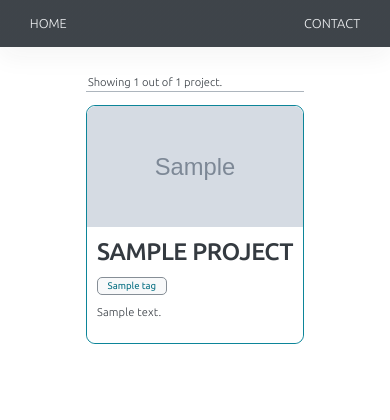
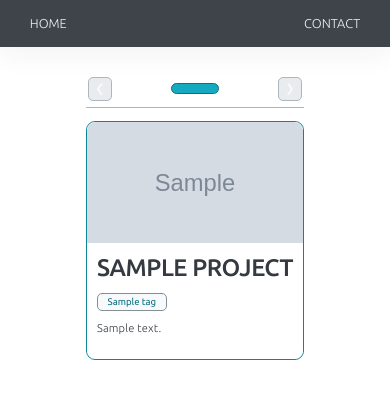
Before and after one commit to kmilewczyk96/kmilew, a Django app: page /projects/ in a window 390 px wide. Shown: the top 420 px of the page. Run offline with Django 4.2, Linux system fonts and the light colour scheme; tables that the repository leaves empty hold one stand-in row (values such as "Sample post"); grey boxes marked "Sample" are stand-in pictures; some libraries are stand-ins or nearby versions.

Commit message:
More media queries, polished paginator.html.

```diff
--- a/app/static/js/project-list.js
+++ b/app/static/js/project-list.js
@@ -1,4 +1,5 @@
 'use strict';
+
 
 const paginatorBottomVisibility = function () {
   // Add bottom paginator if doc height > viewport height:
@@ -31,3 +32,27 @@ if (tagFilterForm) {
     });
   }
 }
+
+const toggleNavBtn = document.getElementsByClassName('btn--collapse')[0];
+const filterContainer = document.getElementsByClassName('filter-container')[0];
+const toggleFilter = function () {
+  filterContainer.classList.toggle('slide-in');
+};
+
+toggleNavBtn.addEventListener('click', toggleFilter);
+
+
+const filterForm = document.getElementsByClassName('tag-filter-form')[0];
+const filterStickyFlex = function () {
+  const remToPixel = parseFloat(getComputedStyle(document.documentElement).fontSize);
+  const filterHeight = (remToPixel * 9.6) + filterForm.scrollHeight;
+  const changeToFlex = filterHeight >= window.innerHeight;
+  if (changeToFlex) {
+    filterForm.classList.remove('sticky');
+  } else {
+    filterForm.classList.add('sticky');
+  }
+};
+
+window.addEventListener('load', filterStickyFlex);
+window.addEventListener('resize', filterStickyFlex);
--- a/app/static/styles/elements/_navbar.css
+++ b/app/static/styles/elements/_navbar.css
@@ -13,6 +13,7 @@
 
 .nav-link-list {
   list-style: none;
+  position: relative;
   display: flex;
   justify-content: space-between;
   align-items: center;
@@ -33,7 +34,7 @@
   text-transform: uppercase;
   color: #f1f3f5;
   border: 1px solid rgba(248, 249, 250, 0);
-  transition: 0.3s;
+  transition: border 0.3s;
 
   padding: 0.8rem 0.4rem;
 }
--- a/app/static/styles/elements/_paginator.css
+++ b/app/static/styles/elements/_paginator.css
@@ -6,23 +6,66 @@
 
 .paginator--top {
   border-bottom: 0.1rem solid #adb5bd;
-  padding: 0 0.2rem 0.4rem 0.2rem;
+  padding: 0 0.2rem 0.8rem 0.2rem;
 }
 
 .paginator--bottom {
   border-top: 0.1rem solid #adb5bd;
-  padding: 0.4rem 0.2rem;
+  padding: 0.8rem 0.2rem;
 }
 
 .paginator-buttons {
+  width: 100%;
   display: flex;
+  justify-content: space-between;
+  align-items: center;
   gap: 0.8rem;
 }
 
-.paginator-link:link,
-.paginator-link:visited {
+.paginator-page {
   display: inline-block;
+  width: 3rem;
+  height: 1.4rem;
+  border: 1px solid #0b7285;
+  border-radius: 9px;
+}
+
+.paginator-page--current {
+  width: 6rem;
+  background-color: #15aabf;
+}
+
+.btn--paginator:link,
+.btn--paginator:visited,
+.btn--paginator--inactive {
   text-decoration: none;
-  cursor: pointer;
-  color: #343a40;
+  display: flex;
+  width: 3rem;
+  height: 3rem;
+  justify-content: center;
+  align-items: center;
+  border-radius: 5px;
 }
+
+.paginator-link:link:hover,
+.paginator-link:visited:hover {
+  box-shadow: 0 5px 12px 3px rgba(0, 0, 0, 7%);
+}
+
+.paginator-link:link:active,
+.paginator-link:visited:active {
+  box-shadow: none;
+}
+
+.btn--paginator:link,
+.btn--paginator:visited {
+  color: #0b7285;
+  border: 1px solid #0b7285;
+}
+
+.btn--paginator--inactive {
+  cursor: default;
+  color: #f8f9fa;
+  background-color: #e9ecef;
+  border: 1px solid #adb5bd;
+}
--- a/app/static/styles/elements/_tag-filter.css
+++ b/app/static/styles/elements/_tag-filter.css
@@ -1,23 +1,47 @@
+.filter-container {
+  margin-bottom: 9.6rem;
+}
+
+.btn--collapse {
+  cursor: pointer;
+  text-decoration: none;
+  font-family: inherit;
+  position: absolute;
+  left: 50%;
+  transform: translate3d(-50%, 10%, 0);
+  display: none;
+  font-size: 3rem;
+  font-weight: 400;
+  color: #f1f3f5;
+  background-color: transparent;
+  border: none;
+  border-radius: 9px;
+  transition: 0.3s;
+}
+
 .tag-filter-title {
   align-self: flex-start;
   font-weight: 500;
 }
 
 .tag-filter-form {
-  position: -webkit-sticky;
-  position: sticky;
-  top: 11.2rem;
+  top: 9.6rem;
   display: flex;
   width: inherit;
   flex-direction: column;
   border: 1px solid #adb5bd;
   border-radius: 9px;
   background-color: white;
-  padding: 3.2rem 3.2rem;
+  padding: 2.4rem 3.2rem 3.2rem 3.2rem;
   color: #343a40;
   font-size: 2.0rem;
   gap: 2.4rem;
   margin-right: 4.8rem;
+}
+
+.sticky {
+  position: -webkit-sticky;
+  position: sticky;
 }
 
 .checkboxes {
--- a/app/static/styles/main.css
+++ b/app/static/styles/main.css
@@ -145,7 +145,6 @@ body {
   .container-flex-1-to-2 {
     display: flex;
   }
-
 }
 
 @media (max-width: 58em) {
@@ -222,6 +221,65 @@ body {
   .project-list-grid {
     grid-template-columns: 1fr;
   }
+
+  /* PROJECT-LIST */
+  .collapse-nav .btn--collapse {
+    display: inline-block;
+  }
+
+  .filter-container {
+    background-color: rgba(73, 80, 87, 0.97);
+    position: fixed;
+    top: -100%;
+    right: 0;
+    bottom: 100%;
+    left: 0;
+    display: flex;
+    transition: transform 0.5s;
+    padding-top: 7.8rem;
+    padding-bottom: 2rem;
+    margin-bottom: 0;
+    z-index: 3;
+  }
+
+  .slide-in {
+    transform: translateY(100%);
+  }
+
+  .tag-filter-form {
+    position: unset;
+    justify-self: center;
+    align-self: center;
+    font-size: 2.4rem;
+    background-color: transparent;
+    color: #f8f9fa;
+    border: none;
+    border-radius: 0;
+    margin: 0 auto;
+  }
+
+  .tag-filter-title {
+    display: none;
+  }
+
+  .tag-filter-checkbox {
+    border-color: #f8f9fa;
+    background-color: #e9ecef;
+    width: 1.4rem;
+    height: 1.4rem;
+  }
+
+  .tag-filter-checkbox:before {
+    box-shadow: inset 1.2rem 1.2rem #0b7285;
+  }
+
+  .tag-filter-buttons {
+    border: 1px solid #f8f9fa;
+  }
+
+  .filter-btn--submit {
+    background-color: #0c8599;
+  }
 }
 
 
--- a/app/templates/paginator.html
+++ b/app/templates/paginator.html
@@ -1,17 +1,29 @@
-{% if page_obj.has_other_pages %}
 <div class="paginator-buttons">
 	{% if page_obj.has_previous %}
-			<a class="paginator-link"
+		<a class="paginator-link btn--paginator"
 			 href="?={{ page_obj.previous_page_number }}"
 			 data-page="{{ page_obj.previous_page_number }}">&#10094;</a>
+	{% else %}
+		<a class="btn--paginator--inactive">&#10094;</a>
 	{% endif %}
 
-		<p class="paginator-page-info">Page {{ page_obj.number }} of {{ page_obj.paginator.num_pages }}</p>
+	{% for page_num in page_obj.paginator.page_range %}
+		{% if page_num == page_obj.number %}
+			<a class="paginator-link paginator-page paginator-page--current"
+				 href="?page={{ page_num }}"
+				 data-page="{{ page_num }}"></a>
+		{% else %}
+			<a class="paginator-link paginator-page"
+				 href="?page={{ page_num }}"
+				 data-page="{{ page_num }}"></a>
+		{% endif %}
+	{% endfor %}
 
 	{% if page_obj.has_next %}
-			<a class="paginator-link"
+		<a class="paginator-link btn--paginator"
 			 href="?={{ page_obj.next_page_number }}"
 			 data-page="{{ page_obj.next_page_number }}">&#10095;</a>
+	{% else %}
+		<a class="btn--paginator--inactive">&#10095;</a>
 	{% endif %}
 </div>
-{% endif %}
--- a/app/templates/project-list.html
+++ b/app/templates/project-list.html
@@ -17,9 +17,12 @@
 </head>
 
 <body>
-	<header class="header-nav">
+	<header class="header-nav collapse-nav">
 		<ul class="nav-link-list">
 			<li><a class="page-link" href="{% url 'home' %}">Home</a></li>
+			<button class="btn--collapse">
+				<i class="ph-list-light"></i>
+			</button>
 			<li><a class="page-link" href="{% url 'home' %}#contact">Contact</a></li>
 		</ul>
 	</header>
@@ -28,7 +31,7 @@
 			<div class="container-flex-col-120">
 				<div class="container-flex-1-to-2">
 					<div class="filter-container">
-						<form class="tag-filter-form" action="{% url 'project-list' %}" method="GET">
+						<form class="tag-filter-form sticky" action="{% url 'project-list' %}" method="GET">
 							<p class="tag-filter-title">Filters:</p>
 							<div class="checkboxes">
 								{% for tag in tag_filter %}
@@ -53,8 +56,6 @@
 					</div>
 					<div class="project-list-container">
 						<aside class="paginator paginator--top">
-							<p class="paginator-object-count">Showing {{ page_obj|length }} out of {{ projects|length }}
-								project{{ projects|length|pluralize }}.</p>
 							{% include 'paginator.html' %}
 						</aside>
 						<div class="container-grid-2col project-list-grid">
@@ -97,8 +98,6 @@
 							{% endfor %}
 						</div>
 						<aside class="paginator paginator--bottom hidden">
-							<p class="paginator-object-count">Showing {{ page_obj|length }} out of {{ projects|length }}
-								project{{ projects|length|pluralize }}.</p>
 							{% include 'paginator.html' %}
 						</aside>
 					</div>
```
Lines whose indentation alone changed are shown as unchanged.
